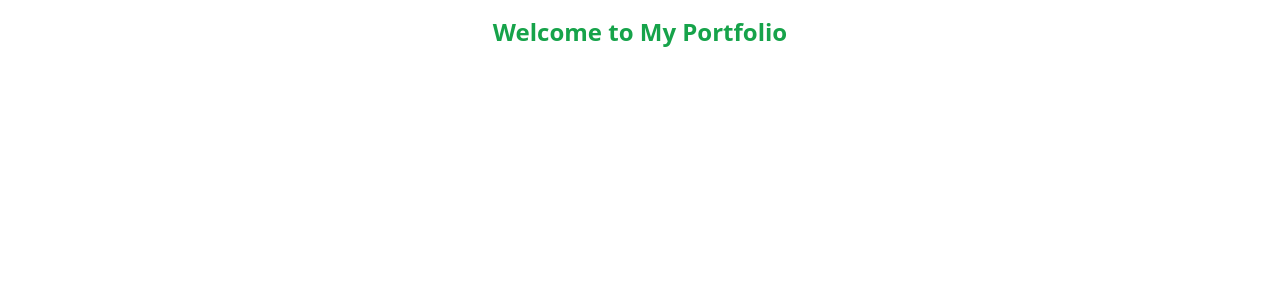
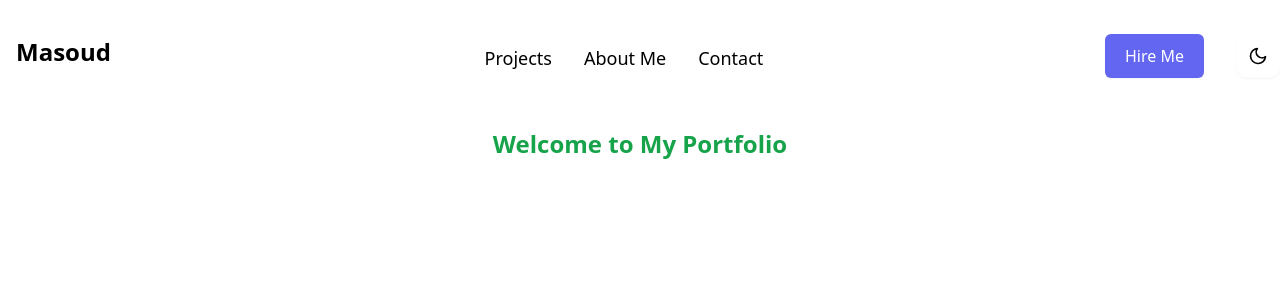
Before and after one commit to almasoud49/portfolio, a Next.js app: page / in a window 1280 px wide. Shown: the top 300 px of the page. Built offline with nearby package versions, Linux system fonts and the light colour scheme.

Commit message:
[DONE] Navbar Section

```diff
--- a/src/app/layout.tsx
+++ b/src/app/layout.tsx
@@ -1,6 +1,7 @@
 import type { Metadata } from "next";
 import localFont from "next/font/local";
 import "./globals.css";
+import Navbar from "@/components/shared/navbar/Navbar";
 
 const geistSans = localFont({
   src: "./fonts/GeistVF.woff",
@@ -28,7 +29,10 @@ export default function RootLayout({
       <body
         className={`${geistSans.variable} ${geistMono.variable} antialiased`}
       >
-        {children}
+        <>
+        <Navbar/>
+          <div>{children}</div>
+        </>
       </body>
     </html>
   );
--- /dev/null
+++ b/src/components/shared/navbar/Navbar.tsx
@@ -0,0 +1,188 @@
+"use client"
+import React, { useState } from 'react';
+import Link from "next/link";
+// import Image from "next/image";
+import { motion } from "framer-motion";
+import { FiSun, FiMoon, FiX, FiMenu } from "react-icons/fi";
+import useTheme from "../../../hooks/useThemeSwitcher";
+
+
+const Navbar = () => {
+    const [showMenu, setShowMenu] = useState(false);
+  const [showModal, setShowModal] = useState(false);
+  const [activeTheme, setTheme] = useTheme();
+
+  function toggleMenu() {
+    if (!showMenu) {
+      setShowMenu(true);
+    } else {
+      setShowMenu(false);
+    }
+  }
+
+  function showHireMeModal() {
+    if (!showModal) {
+      document
+        .getElementsByTagName("html")[0]
+        .classList.add("overflow-y-hidden");
+      setShowModal(true);
+    } else {
+      document
+        .getElementsByTagName("html")[0]
+        .classList.remove("overflow-y-hidden");
+      setShowModal(false);
+    }
+  }
+
+return (
+    <motion.nav
+      initial={{ opacity: 0 }}
+      animate={{ opacity: 1 }}
+      id="nav"
+      className="sm:container sm:mx-auto"
+    >
+      {/* Header */}
+      <div className="z-10 max-w-screen-lg xl:max-w-screen-xl block sm:flex sm:justify-between sm:items-center py-6">
+        {/* Header menu links and small screen hamburger menu */}
+        <div className="flex justify-between items-center px-4 sm:px-0">
+          <div className=" text-left text-2xl text-primary-dark dark:text-ternary-light hover:text-secondary-dark dark:hover:text-secondary-light  sm:mx-4 mb-2 sm:py-2 border-t-2 pt-3 sm:pt-2 sm:border-t-0 border-primary-light dark:border-secondary-dark font-bold">
+            <Link href="/">
+
+              Masoud
+            </Link>
+          </div>
+
+          {/* Theme switcher small screen */}
+          <div
+            onClick={() => setTheme(activeTheme)}
+            aria-label="Theme Switcher"
+            className="block sm:hidden ml-0 bg-primary-light dark:bg-ternary-dark p-3 shadow-sm rounded-xl cursor-pointer"
+          >
+            {activeTheme === "dark" ? (
+              <FiMoon className="text-ternary-dark hover:text-gray-400 dark:text-ternary-light dark:hover:text-primary-light text-xl" />
+            ) : (
+              <FiSun className="text-gray-200 hover:text-gray-50 text-xl" />
+            )}
+          </div>
+
+          {/* Small screen hamburger menu */}
+          <div className="sm:hidden">
+            <button
+              onClick={toggleMenu}
+              type="button"
+              className="focus:outline-none"
+              aria-label="Hamburger Menu"
+            >
+              <svg
+                xmlns="http://www.w3.org/2000/svg"
+                viewBox="0 0 24 24"
+                className="h-7 w-7 fill-current text-secondary-dark dark:text-ternary-light"
+              >
+                {showMenu ? (
+                  <FiX className="text-3xl" />
+                ) : (
+                  <FiMenu className="text-3xl" />
+                )}
+              </svg>
+            </button>
+          </div>
+        </div>
+
+        {/* Header links small screen */}
+        <div
+          className={
+            showMenu
+              ? "block m-0 sm:ml-4 sm:mt-3 md:flex px-5 py-3 sm:p-0 justify-between items-center shadow-lg sm:shadow-none"
+              : "hidden"
+          }
+        >
+          <div className="block text-left text-lg text-primary-dark dark:text-ternary-light hover:text-secondary-dark dark:hover:text-secondary-light  sm:mx-4 mb-2 sm:py-2">
+            <Link href="/projects" aria-label="Projects">
+              Projects
+            </Link>
+          </div>
+          <div className="block text-left text-lg text-primary-dark dark:text-ternary-light hover:text-secondary-dark dark:hover:text-secondary-light  sm:mx-4 mb-2 sm:py-2 border-t-2 pt-3 sm:pt-2 sm:border-t-0 border-primary-light dark:border-secondary-dark">
+            <Link href="/about" aria-label="About Me">
+              About Me
+            </Link>
+          </div>
+          <div className="block text-left text-lg text-primary-dark dark:text-ternary-light hover:text-secondary-dark dark:hover:text-secondary-light  sm:mx-4 mb-2 sm:py-2 border-t-2 pt-3 sm:pt-2 sm:border-t-0 border-primary-light dark:border-secondary-dark">
+            <Link href="/contact" aria-label="Contact">
+              Contact
+            </Link>
+          </div>
+          <div className="border-t-2 pt-3 sm:pt-0 sm:border-t-0 border-primary-light dark:border-secondary-dark">
+            <button
+              onClick={showHireMeModal}
+              className="font-general-medium sm:hidden block text-left text-md bg-indigo-500 hover:bg-indigo-600 text-white shadow-sm rounded-sm px-4 py-2 mt-2 duration-300 w-24"
+              aria-label="Hire Me Button"
+            >
+              Hire Me
+            </button>
+          </div>
+        </div>
+
+        {/* Header links large screen */}
+        <div className="font-general-medium hidden m-0 sm:ml-4 mt-5 sm:mt-3 sm:flex p-5 sm:p-0 justify-center items-center shadow-lg sm:shadow-none">
+          <div
+            className="block text-left text-lg font-medium text-primary-dark dark:text-ternary-light hover:text-secondary-dark dark:hover:text-secondary-light  sm:mx-4 mb-2 sm:py-2"
+            aria-label="Projects"
+          >
+            <Link href="/projects">Projects</Link>
+          </div>
+          <div
+            className="block text-left text-lg font-medium text-primary-dark dark:text-ternary-light hover:text-secondary-dark dark:hover:text-secondary-light  sm:mx-4 mb-2 sm:py-2"
+            aria-label="About Me"
+          >
+            <Link href="/about-me">About Me</Link>
+          </div>
+
+          <div
+            className="block text-left text-lg font-medium text-primary-dark dark:text-ternary-light hover:text-secondary-dark dark:hover:text-secondary-light  sm:mx-4 mb-2 sm:py-2"
+            aria-label="Contact"
+          >
+            <Link href="/contact">Contact</Link>
+          </div>
+        </div>
+
+        {/* Header right section buttons */}
+        <div className="hidden sm:flex justify-between items-center flex-col md:flex-row">
+          <div className="hidden md:flex">
+            <button
+              onClick={showHireMeModal}
+              className="text-md font-general-medium bg-indigo-500 hover:bg-indigo-600 text-white shadow-sm rounded-md px-5 py-2.5 duration-300"
+              aria-label="Hire Me Button"
+            >
+              Hire Me
+            </button>
+          </div>
+
+          {/* Theme switcher large screen */}
+          <div
+            onClick={() => setTheme(activeTheme)}
+            aria-label="Theme Switcher"
+            className="ml-8 bg-primary-light dark:bg-ternary-dark p-3 shadow-sm rounded-xl cursor-pointer"
+          >
+            {activeTheme === "dark" ? (
+              <FiMoon className="text-ternary-dark hover:text-gray-400 dark:text-ternary-light dark:hover:text-primary-light text-xl" />
+            ) : (
+              <FiSun className="text-gray-200 hover:text-gray-50 text-xl" />
+            )}
+          </div>
+        </div>
+      </div>
+      <div>
+        {showModal ? (
+          <HireMeModal onClose={showHireMeModal} onRequest={showHireMeModal} />
+        ) : null}
+        {showModal ? showHireMeModal : null}
+      </div>
+    </motion.nav>
+  );
+};
+
+export default Navbar;
+
+function useThemeSwitcher(): [any, any] {
+    throw new Error('Function not implemented.');
+}
--- /dev/null
+++ b/src/hooks/useThemeSwitcher.jsx
@@ -0,0 +1,21 @@
+"use client"
+import { useEffect, useState } from 'react';
+
+const useThemeSwitcher = () => {
+	const [theme, setTheme] = useState(
+		typeof window !== 'undefined' ? localStorage.theme : ''
+	);
+	const activeTheme = theme === 'dark' ? 'light' : 'dark';
+
+	useEffect(() => {
+		const root = window.document.documentElement;
+
+		root.classList.remove(activeTheme);
+		root.classList.add(theme);
+		localStorage.setItem('theme', theme);
+	}, [theme, activeTheme]);
+
+	return [activeTheme, setTheme];
+};
+
+export default useThemeSwitcher;
```
